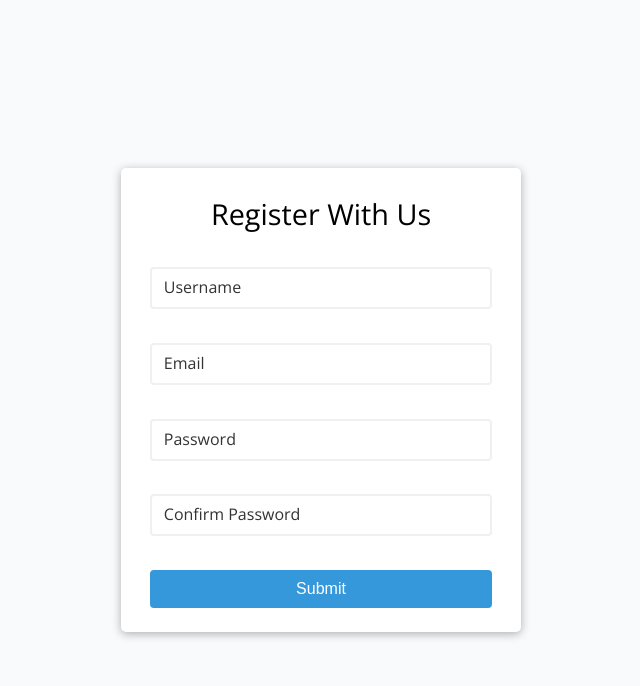
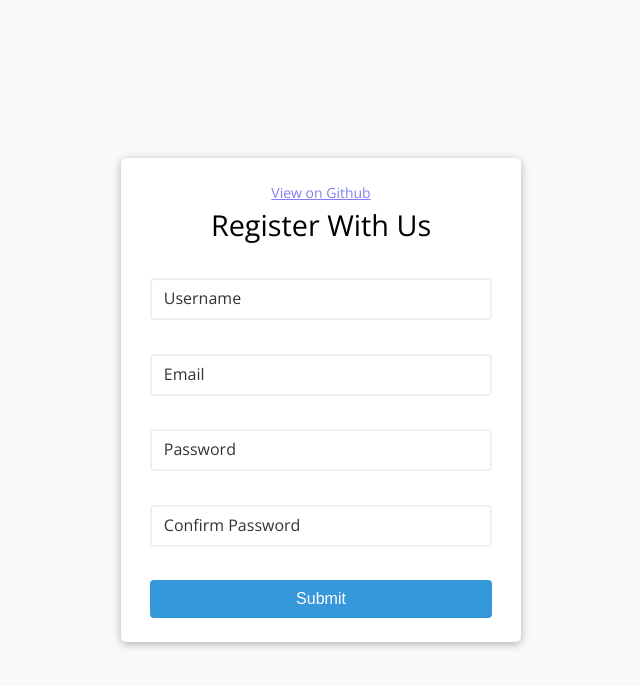
Before and after one commit to laurenclark/form-validation, a website: page index.html in a window 1280 px wide. Shown: the whole page, without its empty margins (319-959 px from the left). Drawn offline with nearby package versions, Linux system fonts and the light colour scheme.

Commit message:
Add link to github

```diff
--- a/index.html
+++ b/index.html
@@ -13,9 +13,15 @@
         <title>Form Validator</title>
     </head>
     <body>
-        <main class="container">
+        <div class="container">
             <form action="" id="form" class="form" autocomplete="on">
+                <small>
+                    <a href="https://github.com/laurenclark/form-validation"
+                        >View on Github</a
+                    ></small
+                >
                 <h2>Register With Us</h2>
+
                 <div class="form-control">
                     <label for="username">Username</label>
                     <input
@@ -62,7 +68,7 @@
                 </div>
                 <button type="submit">Submit</button>
             </form>
-        </main>
+        </div>
         <script src="./script.js"></script>
     </body>
 </html>
--- a/style.css
+++ b/style.css
@@ -173,6 +173,13 @@ h2 {
     padding: 1.5rem 1.8rem;
 }
 
+.form small {
+    display: block;
+    text-align: center;
+    opacity: 0.5;
+    font-size: 14px;
+}
+
 .form-control {
     padding-bottom: 0.1rem;
     position: relative;
```
